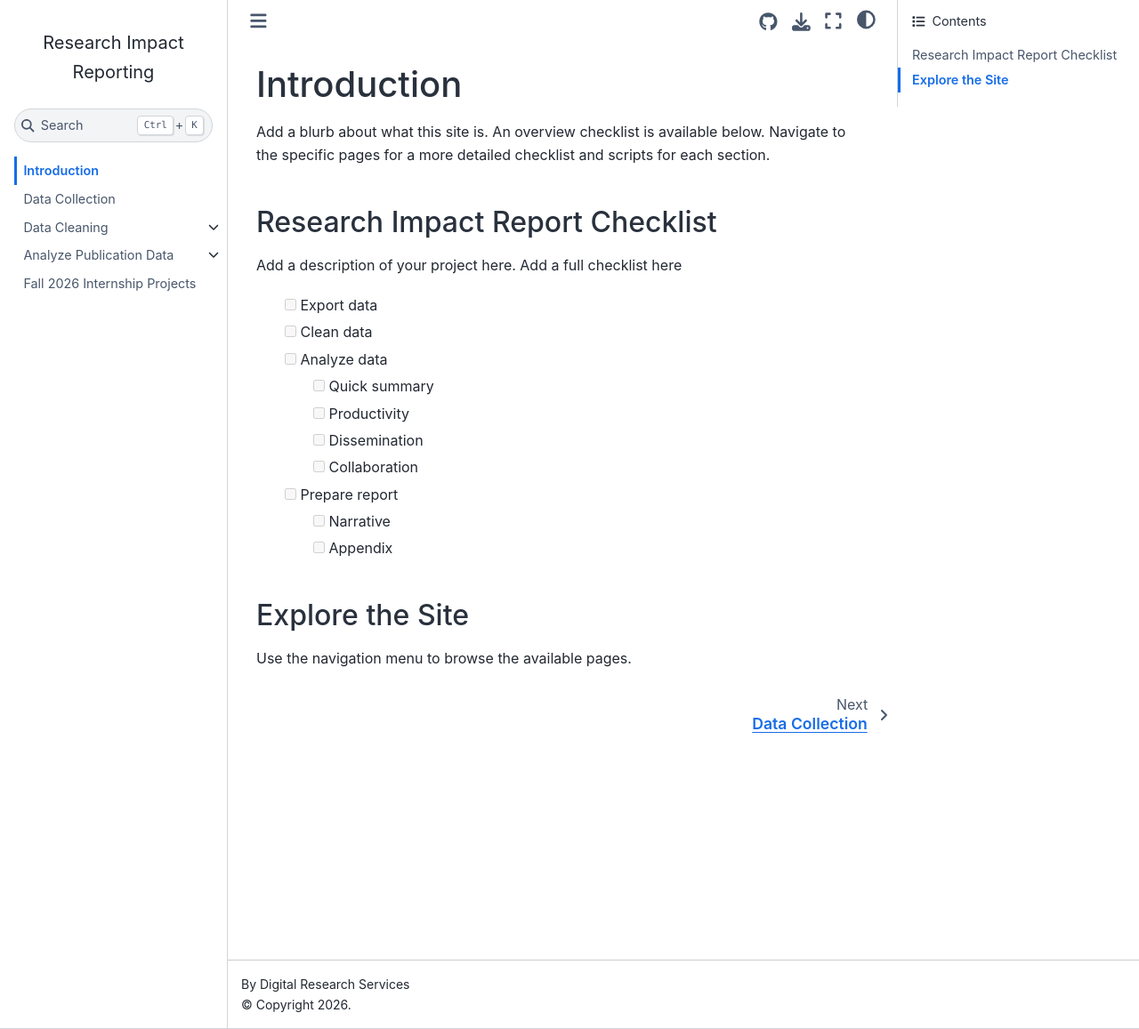
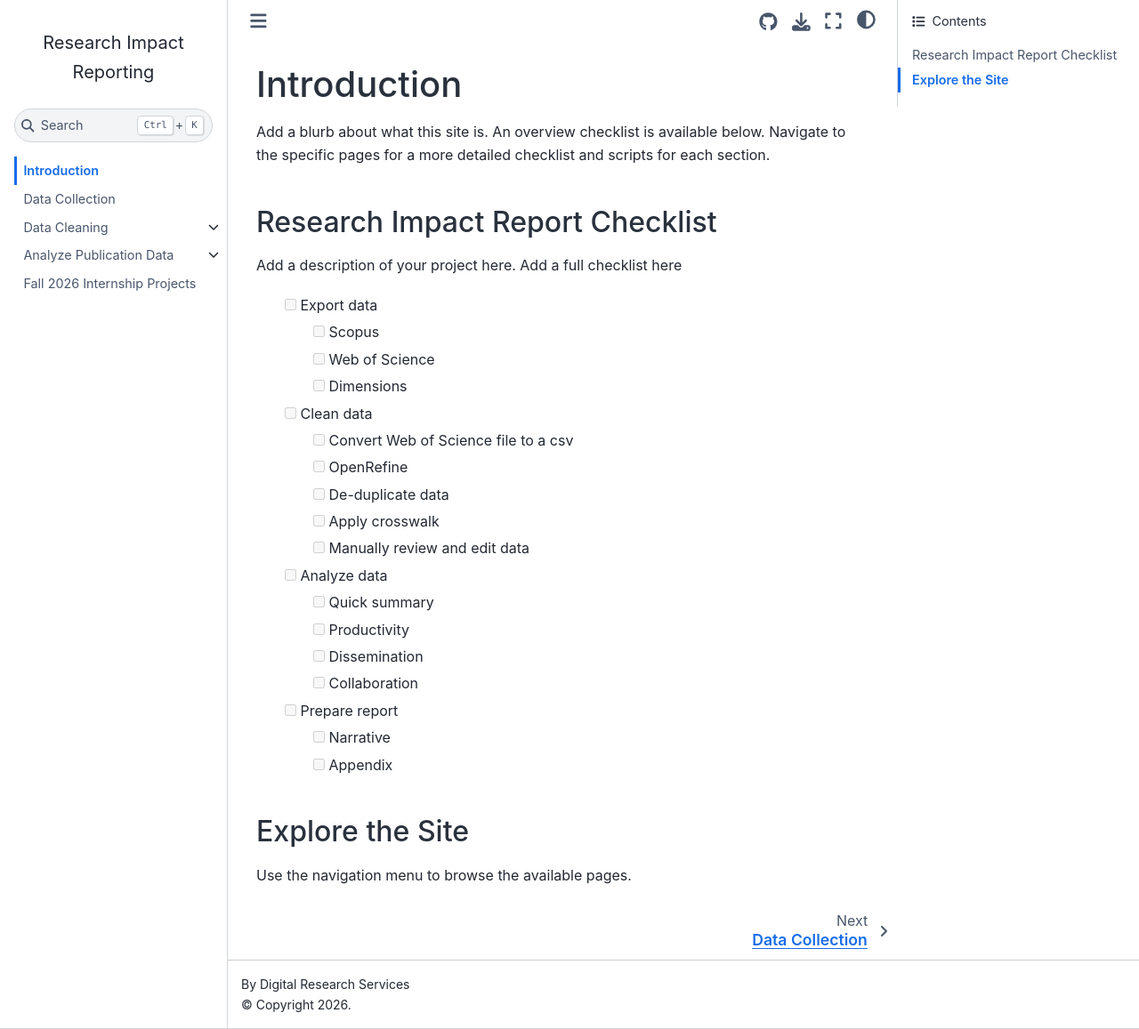
Before and after one commit to vvlooking/research-impact, a Jupyter Book: the page built from website/intro.md, in a window 1280 px wide and 1157 px high. Shown: the whole window at 89% size. Built offline with Jupyter Book 1.0.4 settings and Sphinx 7.4.7 and the Sphinx Book theme 1.1.4, drawn with Linux system fonts in a browser that asks for light colours.

Commit message:
Enhance project checklist with data sources and tasks
Added specific data export sources and additional cleaning tasks to the checklist.

```diff
--- a/website/intro.md
+++ b/website/intro.md
@@ -7,7 +7,15 @@ Add a blurb about what this site is. An overview checklist is available below. N
 Add a description of your project here. Add a full checklist here
 
 - [ ] Export data
+  - [ ] Scopus
+  - [ ] Web of Science
+  - [ ] Dimensions
 - [ ] Clean data
+  -  [ ] Convert Web of Science file to a csv
+  -  [ ] OpenRefine
+  -  [ ] De-duplicate data
+  -  [ ] Apply crosswalk
+  -  [ ] Manually review and edit data
 - [ ] Analyze data
   - [ ] Quick summary
   - [ ] Productivity
```
